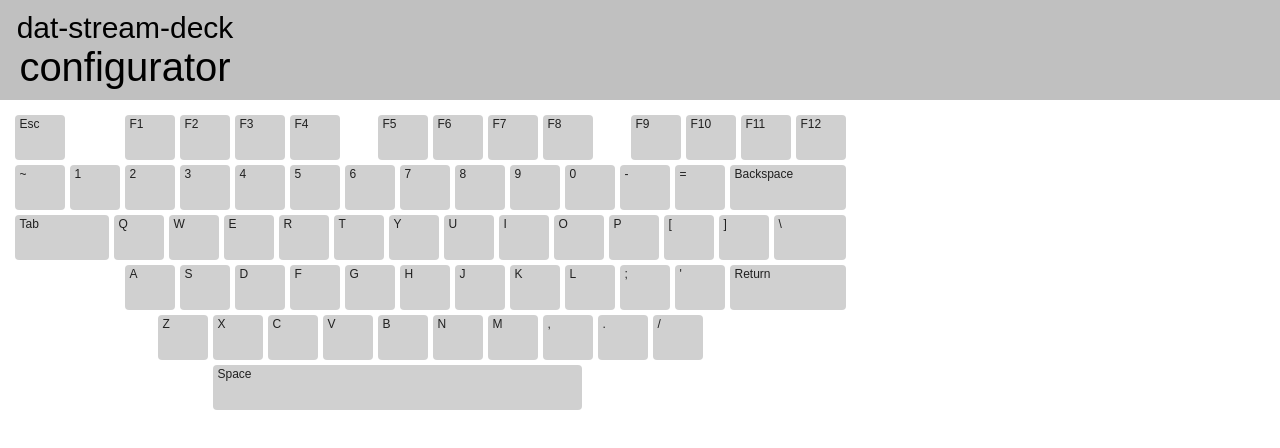
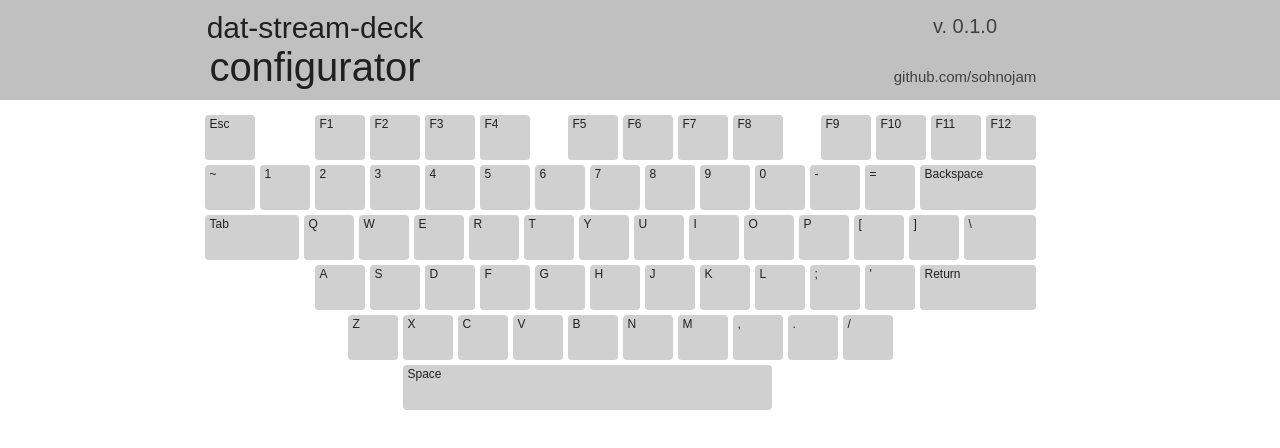
Before and after one commit to sohnojam/dat-stream-deck-configurator, a React (Create React App) app: page / in a window 1280 px wide. Shown: the top 448 px of the page. Built offline with nearby package versions, Linux system fonts and the light colour scheme.

Commit message:
added body element classes

```diff
--- a/src/components/body/body.css
+++ b/src/components/body/body.css
@@ -0,0 +1,9 @@
+.body {
+  display: flex;
+  justify-content: center;
+  align-items: center;
+}
+
+.body-container {
+  width: 900px;
+}
--- a/src/components/body/index.js
+++ b/src/components/body/index.js
@@ -4,7 +4,11 @@ import Keyboard from './keyboard'
 
 function Body() {
   return (
-    <Keyboard />
+    <div className="body">
+      <div className="body-container">
+        <Keyboard />
+      </div>
+    </div>
   )
 }
 
--- a/src/components/header/header.css
+++ b/src/components/header/header.css
@@ -1,4 +1,4 @@
-.header-container {
+.header {
   position: relative;
   left: 0;
   top: 0;
@@ -6,7 +6,16 @@
   height: 100px;
   background-color: #c0c0c0;
   display: flex;
+  align-items: center;
+  justify-content: center;
+}
+
+.header-container {
+  width: 900px;
+  display: flex;
   flex-direction: row;
+  align-items: center;
+  justify-content: space-between;
 }
 
 .header-nametag-container {
@@ -25,6 +34,7 @@
 .header-nametag-line1 {
   font-family: sans-serif;
   font-size: 30px;
+  color: #202020;
   display: flex;
   align-items: center;
   justify-content: center;
@@ -33,7 +43,34 @@
 .header-nametag-line2 {
   font-family: sans-serif;
   font-size: 40px;
+  color: #202020;
   display: flex;
   align-items: center;
   justify-content: center;
 }
+
+.header-versiontag-container {
+  position: relative;
+  top: 0;
+  right: 0;
+  bottom: 0;
+  width: 250px;
+  height: 100%;
+  display: flex;
+  flex-direction: column;
+  align-items: center;
+}
+
+.header-versiontag-line1 {
+  padding: 15px 0;
+  font-family: sans-serif;
+  font-size: 20px;
+  color: #404040;
+}
+
+.header-versiontag-line2 {
+  padding: 15px 0;
+  font-family: sans-serif;
+  font-size: 15px;
+  color: #404040;
+}
--- a/src/components/header/index.js
+++ b/src/components/header/index.js
@@ -1,12 +1,16 @@
 import React from 'react'
-import NameTag from './NameTag'
+import NameTag from './nameTag'
+import VersionTag from './versionTag'
 import './header.css'
 
 function Header() {
 
   return (
-    <div className="header-container">
-      <NameTag />
+    <div className="header">
+      <div className="header-container">
+        <NameTag />
+        <VersionTag />
+      </div>
     </div>
   )
 
--- /dev/null
+++ b/src/components/header/versionTag.js
@@ -0,0 +1,19 @@
+import React from 'react'
+import './header.css'
+
+function VersionTag() {
+
+  return (
+    <div className="header-versiontag-container">
+      <div className="header-versiontag-line1">
+        <span>v. 0.1.0</span>
+      </div>
+      <div className="header-versiontag-line2">
+        <span>github.com/sohnojam</span>
+      </div>
+    </div>
+  )
+
+}
+
+export default VersionTag
```
Also changed, not shown: 1 other file (tests, documents, lock files or other folders).
